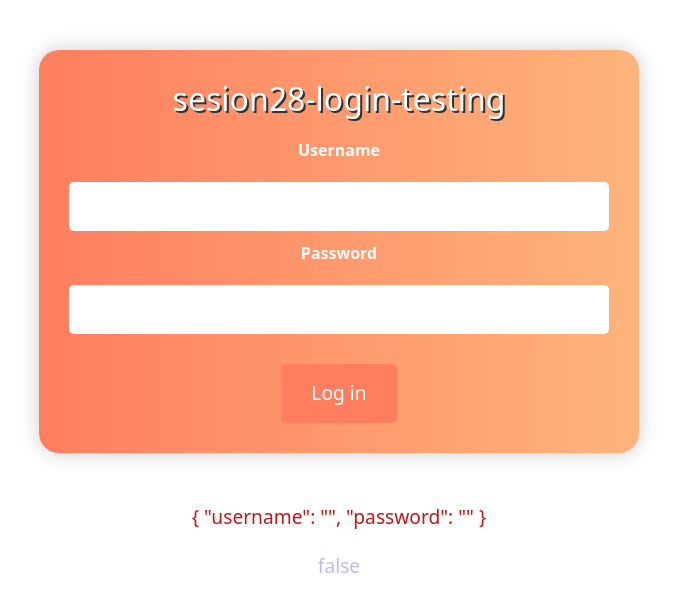
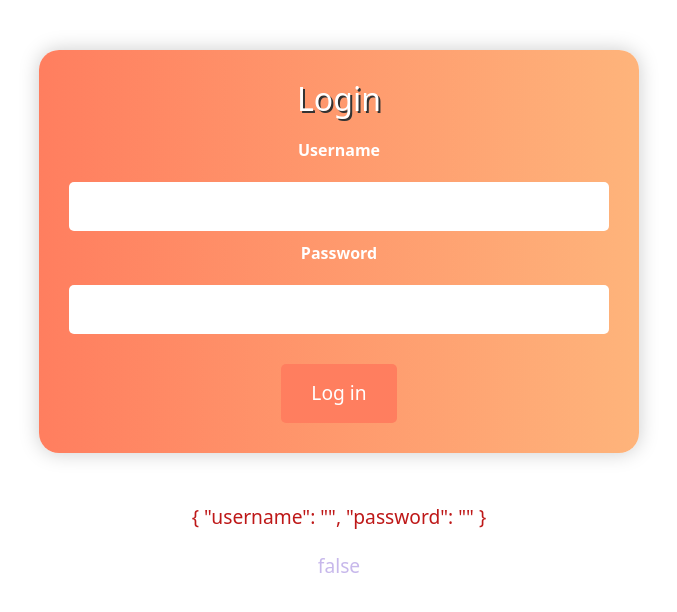
Before and after one commit to CFPH31415/tarea28-login-testing, an Angular app: page / in a window 1280 px wide. Shown: the top 612 px of the page, without its empty margins (301-978 px from the left). Built offline with nearby package versions, Linux system fonts and the light colour scheme.

Commit message:
testing2

```diff
--- a/src/app/app.component.ts
+++ b/src/app/app.component.ts
@@ -7,7 +7,7 @@ import { FormBuilder, FormGroup, Validators } from '@angular/forms';
   styleUrls: ['./app.component.css']
 })
 export class AppComponent implements OnInit {
-  title = 'sesion28-login-testing';
+  title = 'Login';
   formLogin!: FormGroup
 
   constructor(private formBuilder: FormBuilder) { }
```
